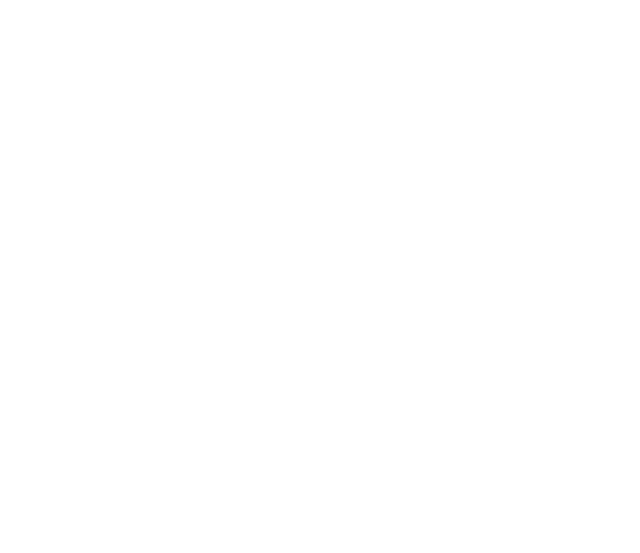
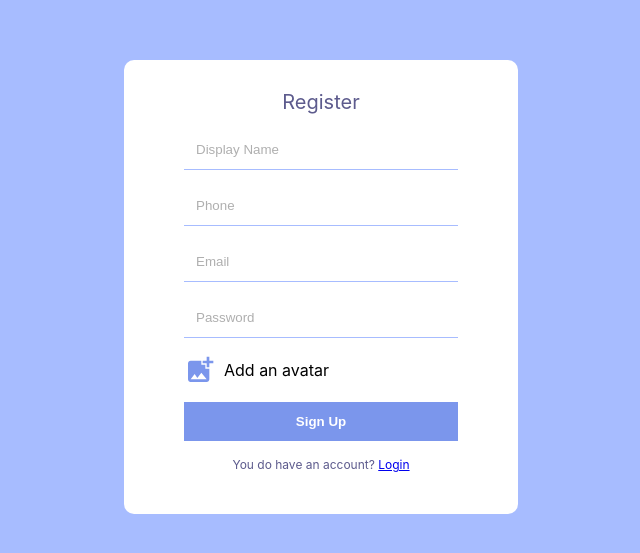
Before and after one commit to rahulIcreon/simple-chat, a React (Create React App) app: page /signup in a window 1280 px wide. Before the commit this address had no page. Shown: the part 113-666 px from the top of the page, without its empty margins (319-959 px from the left). Built offline with nearby package versions, Linux system fonts and the light colour scheme.

Commit message:
sign up implemented

```diff
--- a/package.json
+++ b/package.json
@@ -19,6 +19,7 @@
     "react-dom": "^18.2.0",
     "react-router-dom": "^6.10.0",
     "react-scripts": "5.0.1",
+    "react-toastify": "^9.1.2",
     "sass": "^1.60.0",
     "typescript": "^4.9.5",
     "web-vitals": "^2.1.4"
--- a/src/App.tsx
+++ b/src/App.tsx
@@ -4,9 +4,10 @@ import Login from "./pages/Login/Login";
 import { BrowserRouter, Navigate, Route, Routes } from "react-router-dom";
 import { PAGES_TYPES } from "./Global/Routes";
 import Home from "./pages/Home";
+import "react-toastify/dist/ReactToastify.css";
 
 function App() {
-  const authLogin = true; // temporarily true untill logic is implemented
+  const authLogin = false; // temporarily true untill logic is implemented
 
   return (
     <div className="App">
--- a/src/Global/Routes.ts
+++ b/src/Global/Routes.ts
@@ -1,4 +1,5 @@
 export enum PAGES_TYPES{
     LOG_IN = 'login',
-    SIGN_UP = 'signup'
+    SIGN_UP = 'signup',
+    HOME = 'home'
 }
--- a/src/Global/firebase.ts
+++ b/src/Global/firebase.ts
@@ -1,10 +1,7 @@
 import { initializeApp } from "firebase/app";
 import {getAuth} from 'firebase/auth';
+import { getStorage, ref } from "firebase/storage";
 
-// TODO: Add SDKs for Firebase products that you want to use
-// https://firebase.google.com/docs/web/setup#available-libraries
-
-// Your web app's Firebase configuration
 const firebaseConfig = {
   apiKey: "AIzaSyDlNWc5LbtTRfBR5peAM8ocRgEUHmebexQ",
   authDomain: "simplechat-8eab3.firebaseapp.com",
@@ -14,6 +11,6 @@ const firebaseConfig = {
   appId: "1:389823883382:web:aa7f504431bfa244ab5757"
 };
 
-// Initialize Firebase
 export const firebaseApp = initializeApp(firebaseConfig);
 export const auth = getAuth()
+export const storage = getStorage();
--- a/src/pages/register/Register.tsx
+++ b/src/pages/register/Register.tsx
@@ -3,18 +3,116 @@ import "./style.scss";
 import AddPhotoAlternateIcon from "@mui/icons-material/AddPhotoAlternate";
 import { Link } from "react-router-dom";
 import { PAGES_TYPES } from "../../Global/Routes";
+import { createUserWithEmailAndPassword } from "firebase/auth";
+import { auth, storage } from "../../Global/firebase";
+import { ToastContainer, toast } from "react-toastify";
+import { getDownloadURL, ref, uploadBytesResumable } from "firebase/storage";
+
+interface FormData {
+  displayName: string;
+  email: string;
+  phone: number;
+  password: string;
+  avatar: string;
+}
 
 const Register = () => {
+  const [formData, setFormData] = React.useState<FormData>({
+    displayName: "",
+    email: "",
+    phone: 0,
+    password: "",
+    avatar: "",
+  });
+  console.log("formData", formData);
+  const onChangeHandle = (event: React.ChangeEvent<HTMLInputElement>) => {
+    const { name, value } = event.target;
+    setFormData({ ...formData, [name]: value } as FormData);
+  };
+  const onAvatarChange = (event: React.ChangeEvent<HTMLInputElement>) => {
+    const imageFile = event.target.files;
+    if (!imageFile) return;
+    const storageRef = ref(storage, "images/rivers.jpg");
+    const uploadTask = uploadBytesResumable(storageRef, imageFile[0]);
+    console.log("imageFile", imageFile);
+    uploadTask.on(
+      "state_changed",
+      (snapshot) => {},
+      (error) => {
+        toast.error("Avatar could not be uploaded. Please try again");
+      },
+      () => {
+        getDownloadURL(uploadTask.snapshot.ref).then((downloadURL) => {
+          setFormData({ ...formData, avatar: downloadURL });
+          console.log("downloadURL", downloadURL);
+        });
+      }
+    );
+  };
+  const handleSubmit = async (e: React.FormEvent<HTMLFormElement>) => {
+    e.preventDefault();
+    if (!formData?.email || !formData.password) return;
+    try {
+      const response = await createUserWithEmailAndPassword(
+        auth,
+        formData?.email,
+        formData?.password
+      );
+
+      const completeInfo = {
+        ...response.user,
+        displayName: formData.displayName,
+      };
+      setFormData({
+        displayName: formData.displayName,
+        email: formData.email,
+        phone: formData.phone,
+        avatar: formData.avatar,
+        password: formData.password,
+      });
+
+      console.log("completeInfo", completeInfo);
+      toast.success(`New user ${formData.displayName} created!`);
+    } catch (error) {
+      toast.error("error while creating user with email & password:");
+    }
+  };
   return (
     <div className="formContainer">
       <div className="formWrapper">
         <span className="title">Register</span>
-        <form action="">
-          <input type="text" placeholder="Display Name" />
-          <input type="number" placeholder="Phone" />
-          <input type="email" placeholder="Email" />
-          <input type="password" placeholder="Password" />
-          <input style={{ display: "none" }} type="file" id="fileUpload" />
+        <form onSubmit={handleSubmit}>
+          <input
+            type="text"
+            name="displayName"
+            onChange={onChangeHandle}
+            placeholder="Display Name"
+          />
+          <input
+            type="number"
+            name="phone"
+            onChange={onChangeHandle}
+            placeholder="Phone"
+          />
+          <input
+            type="email"
+            name="email"
+            onChange={onChangeHandle}
+            placeholder="Email"
+          />
+          <input
+            type="password"
+            name="password"
+            onChange={onChangeHandle}
+            placeholder="Password"
+          />
+          <input
+            style={{ display: "none" }}
+            type="file"
+            name="avatar"
+            onChange={onAvatarChange}
+            id="fileUpload"
+          />
           <label className="fileUpload" htmlFor="fileUpload">
             <AddPhotoAlternateIcon />
             <span>Add an avatar</span>
@@ -26,6 +124,18 @@ const Register = () => {
           <Link to={`/${PAGES_TYPES.LOG_IN}`}>Login</Link>
         </p>
       </div>
+      <ToastContainer
+        position="top-right"
+        autoClose={5000}
+        hideProgressBar={false}
+        newestOnTop={false}
+        closeOnClick
+        rtl={false}
+        pauseOnFocusLoss
+        draggable
+        pauseOnHover
+        theme="light"
+      />
     </div>
   );
 };
```
Also changed, not shown: 1 other file (tests, documents, lock files or other folders).
